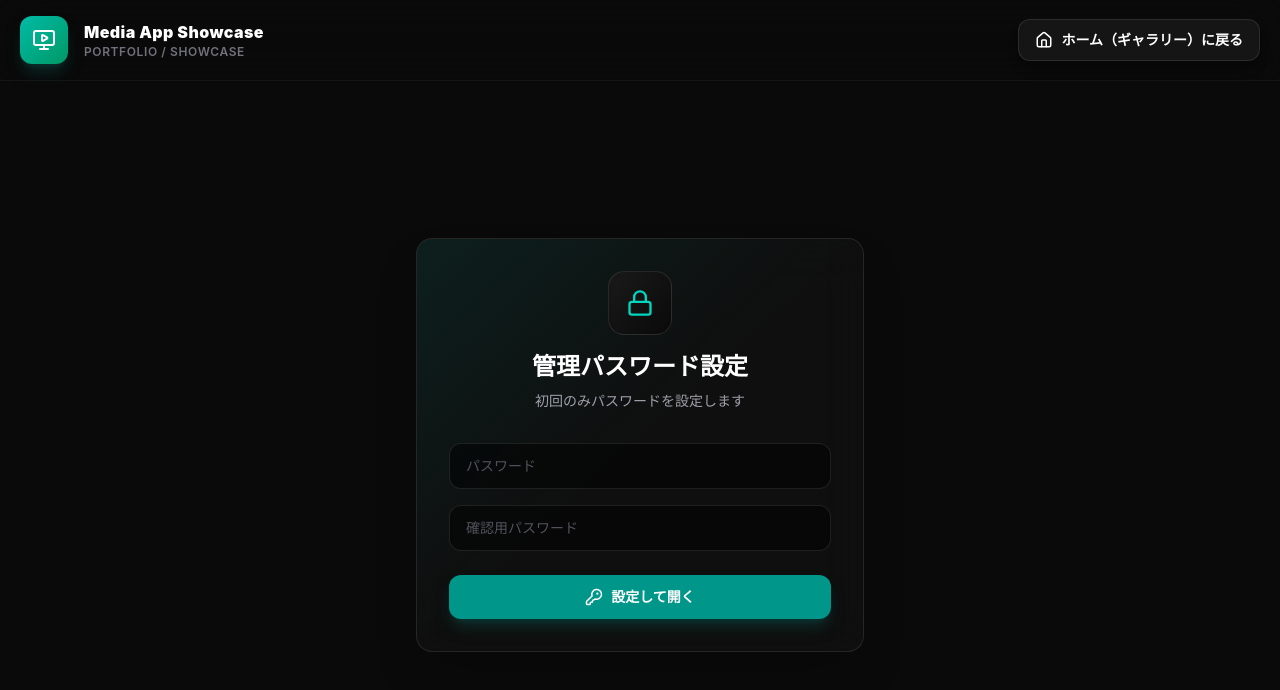
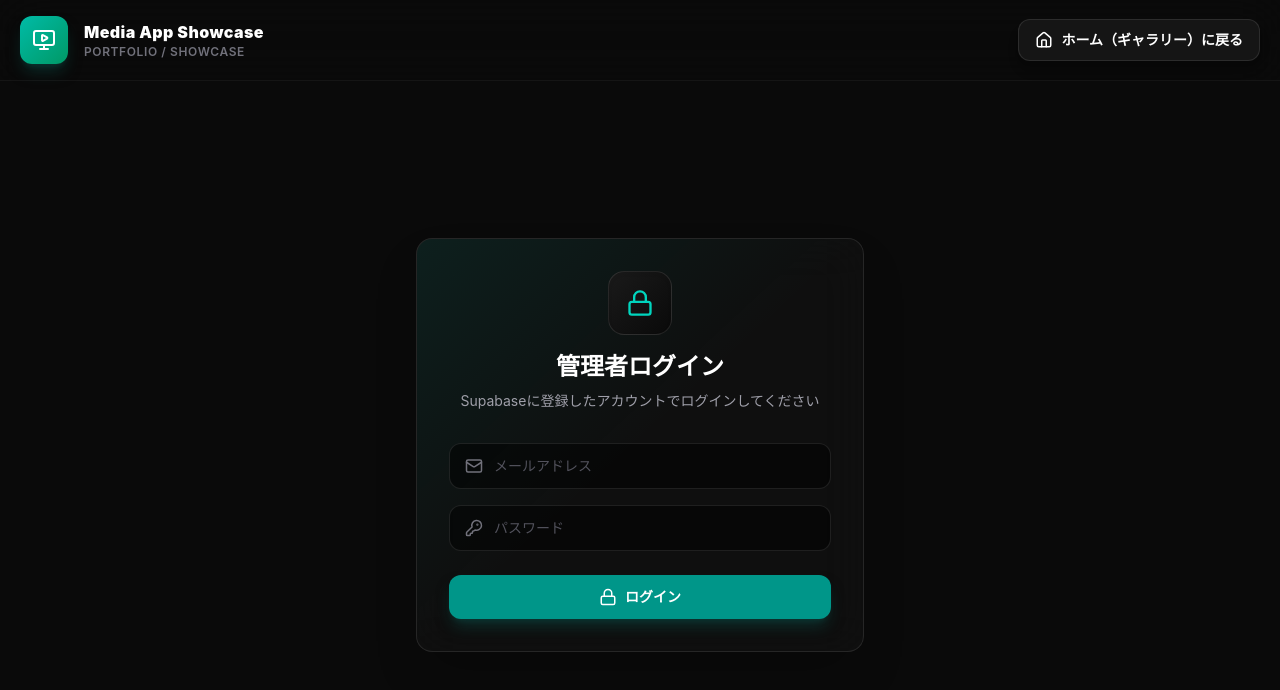
Before and after one commit to reichi23-cell/media-portfolio, a React (Vite) app: page / in a window 1280 px wide. Both pictures are taken after a click on the button "管理画面へ". Shown: the top 690 px of the page. Built offline with nearby package versions, Linux system fonts and the light colour scheme; no server answers; the database is empty.

Commit message:
feat: implement supabase auth for admin

```diff
--- a/src/components/ShowcaseSite/components/AdminLockPanel.tsx
+++ b/src/components/ShowcaseSite/components/AdminLockPanel.tsx
@@ -1,23 +1,39 @@
-import React from 'react';
-import { Lock, KeyRound } from 'lucide-react';
+import React, { useState } from 'react';
+import { Lock, KeyRound, Mail, Loader2 } from 'lucide-react';
+import { supabase } from '../../../lib/supabase';
 
 export function AdminLockPanel({
-  hasPassword,
-  password,
-  confirmPassword,
-  error,
-  onPasswordChange,
-  onConfirmPasswordChange,
-  onSubmit,
+  onLoginSuccess,
 }: {
-  hasPassword: boolean;
-  password: string;
-  confirmPassword: string;
-  error: string;
-  onPasswordChange: (value: string) => void;
-  onConfirmPasswordChange: (value: string) => void;
-  onSubmit: () => void;
+  onLoginSuccess: () => void;
 }) {
+  const [email, setEmail] = useState('');
+  const [password, setPassword] = useState('');
+  const [error, setError] = useState('');
+  const [loading, setLoading] = useState(false);
+
+  const handleSubmit = async () => {
+    if (!email || !password) {
+      setError('メールアドレスとパスワードを入力してください。');
+      return;
+    }
+    setLoading(true);
+    setError('');
+
+    const { data, error: signInError } = await supabase.auth.signInWithPassword({
+      email,
+      password,
+    });
+
+    setLoading(false);
+
+    if (signInError) {
+      setError('ログインに失敗しました。メールアドレスかパスワードが間違っています。');
+    } else if (data.session) {
+      onLoginSuccess();
+    }
+  };
+
   return (
     <main className="mx-auto grid min-h-[calc(100vh-73px)] max-w-7xl place-items-center px-5 py-8 animate-in fade-in zoom-in-95 duration-500">
       <section className="relative w-full max-w-md overflow-hidden rounded-2xl border border-white/10 bg-[#111]/80 backdrop-blur-xl p-8 shadow-2xl">
@@ -28,39 +44,50 @@ export function AdminLockPanel({
             <div className="grid h-16 w-16 place-items-center rounded-2xl bg-gradient-to-br from-[#1a1a1a] to-[#0a0a0a] border border-white/10 text-teal-400 shadow-inner mb-4">
               <Lock size={28} />
             </div>
-            <h1 className="text-2xl font-black text-white">{hasPassword ? '管理画面ロック' : '管理パスワード設定'}</h1>
-            <p className="mt-2 text-sm text-zinc-400">{hasPassword ? 'パスワードを入力してロックを解除してください' : '初回のみパスワードを設定します'}</p>
+            <h1 className="text-2xl font-black text-white">管理者ログイン</h1>
+            <p className="mt-2 text-sm text-zinc-400">Supabaseに登録したアカウントでログインしてください</p>
           </div>
 
           <div className="space-y-4">
-            <input
-              value={password}
-              onChange={event => onPasswordChange(event.target.value)}
-              className="w-full rounded-xl border border-white/10 bg-black/50 px-4 py-3 text-sm text-white outline-none focus:border-teal-500/50 focus:ring-1 focus:ring-teal-500/50 transition-all placeholder:text-zinc-600"
-              placeholder="パスワード"
-              type="password"
-              autoComplete={hasPassword ? 'current-password' : 'new-password'}
-              onKeyDown={(e) => e.key === 'Enter' && onSubmit()}
-            />
-            {!hasPassword && (
+            <div className="relative">
+              <div className="absolute inset-y-0 left-0 flex items-center pl-4 pointer-events-none text-zinc-500">
+                <Mail size={18} />
+              </div>
               <input
-                value={confirmPassword}
-                onChange={event => onConfirmPasswordChange(event.target.value)}
-                className="w-full rounded-xl border border-white/10 bg-black/50 px-4 py-3 text-sm text-white outline-none focus:border-teal-500/50 focus:ring-1 focus:ring-teal-500/50 transition-all placeholder:text-zinc-600"
-                placeholder="確認用パスワード"
+                value={email}
+                onChange={event => setEmail(event.target.value)}
+                className="w-full rounded-xl border border-white/10 bg-black/50 pl-11 pr-4 py-3 text-sm text-white outline-none focus:border-teal-500/50 focus:ring-1 focus:ring-teal-500/50 transition-all placeholder:text-zinc-600"
+                placeholder="メールアドレス"
+                type="email"
+                autoComplete="email"
+                onKeyDown={(e) => e.key === 'Enter' && handleSubmit()}
+              />
+            </div>
+
+            <div className="relative">
+              <div className="absolute inset-y-0 left-0 flex items-center pl-4 pointer-events-none text-zinc-500">
+                <KeyRound size={18} />
+              </div>
+              <input
+                value={password}
+                onChange={event => setPassword(event.target.value)}
+                className="w-full rounded-xl border border-white/10 bg-black/50 pl-11 pr-4 py-3 text-sm text-white outline-none focus:border-teal-500/50 focus:ring-1 focus:ring-teal-500/50 transition-all placeholder:text-zinc-600"
+                placeholder="パスワード"
                 type="password"
-                autoComplete="new-password"
-                onKeyDown={(e) => e.key === 'Enter' && onSubmit()}
+                autoComplete="current-password"
+                onKeyDown={(e) => e.key === 'Enter' && handleSubmit()}
               />
-            )}
+            </div>
+
             {error && <p className="text-sm font-semibold text-rose-500 animate-pulse">{error}</p>}
 
             <button
-              onClick={onSubmit}
-              className="mt-2 inline-flex w-full items-center justify-center gap-2 rounded-xl bg-teal-600 px-4 py-3 text-sm font-bold text-white shadow-lg shadow-teal-900/50 transition-all hover:bg-teal-500 hover:-translate-y-0.5 active:translate-y-0"
+              onClick={handleSubmit}
+              disabled={loading}
+              className="mt-2 inline-flex w-full items-center justify-center gap-2 rounded-xl bg-teal-600 px-4 py-3 text-sm font-bold text-white shadow-lg shadow-teal-900/50 transition-all hover:bg-teal-500 hover:-translate-y-0.5 active:translate-y-0 disabled:opacity-50 disabled:pointer-events-none"
             >
-              <KeyRound size={18} />
-              {hasPassword ? 'ロック解除' : '設定して開く'}
+              {loading ? <Loader2 size={18} className="animate-spin" /> : <Lock size={18} />}
+              ログイン
             </button>
           </div>
         </div>
--- a/src/components/ShowcaseSite/index.tsx
+++ b/src/components/ShowcaseSite/index.tsx
@@ -1,8 +1,7 @@
 import React, { useState, useEffect } from 'react';
 import { MonitorPlay, Home, Lock } from 'lucide-react';
 import { useShowcaseData } from './hooks/useShowcaseData';
-import { hashPassword } from './utils';
-import { ADMIN_LOCK_KEY } from './constants';
+import { supabase } from '../../lib/supabase';
 import { AdminView } from './views/AdminView';
 import { GalleryView } from './views/GalleryView';
 import { HomeView } from './views/HomeView';
@@ -25,11 +24,22 @@ export default function ShowcaseSite({
   const [selectedAppId, setSelectedAppId] = useState('');
 
   const [siteMode, setSiteMode] = useState<'home' | 'video' | 'image' | 'app' | 'admin'>('home');
-  const [adminPasswordHash, setAdminPasswordHash] = useState<string | null>(null);
   const [isAdminUnlocked, setIsAdminUnlocked] = useState(false);
-  const [adminPassword, setAdminPassword] = useState('');
-  const [adminPasswordConfirm, setAdminPasswordConfirm] = useState('');
-  const [adminLockError, setAdminLockError] = useState('');
+
+  // Check initial session
+  useEffect(() => {
+    supabase.auth.getSession().then(({ data: { session } }) => {
+      setIsAdminUnlocked(!!session);
+    });
+
+    const {
+      data: { subscription },
+    } = supabase.auth.onAuthStateChange((_event: any, session: any) => {
+      setIsAdminUnlocked(!!session);
+    });
+
+    return () => subscription.unsubscribe();
+  }, []);
 
   // Handle Hash routing for admin
   useEffect(() => {
@@ -41,7 +51,6 @@ export default function ShowcaseSite({
       }
     };
 
-    // Initial check
     handleHashChange();
 
     window.addEventListener('hashchange', handleHashChange);
@@ -53,48 +62,24 @@ export default function ShowcaseSite({
     if (apps.length > 0 && !selectedAppId) setSelectedAppId(apps[0].id);
   }, [mediaItems, apps, selectedMediaId, selectedAppId]);
 
-  useEffect(() => {
-    setAdminPasswordHash(localStorage.getItem(ADMIN_LOCK_KEY));
-  }, []);
-
-  const handleAdminLockSubmit = async () => {
-    const trimmed = adminPassword.trim();
-    setAdminLockError('');
-
-    if (trimmed.length < 4) {
-      setAdminLockError('4文字以上で入力してください。');
-      return;
-    }
-
-    if (!adminPasswordHash) {
-      if (adminPassword !== adminPasswordConfirm) {
-        setAdminLockError('確認用パスワードが一致しません。');
-        return;
-      }
-      const nextHash = await hashPassword(adminPassword);
-      localStorage.setItem(ADMIN_LOCK_KEY, nextHash);
-      setAdminPasswordHash(nextHash);
-      setIsAdminUnlocked(true);
-      setAdminPassword('');
-      setAdminPasswordConfirm('');
-      return;
-    }
-
-    const inputHash = await hashPassword(adminPassword);
-    if (inputHash !== adminPasswordHash) {
-      setAdminLockError('パスワードが違います。');
-      return;
-    }
-
-    setIsAdminUnlocked(true);
-    setAdminPassword('');
-    setAdminPasswordConfirm('');
+  const handleLogout = async () => {
+    await supabase.auth.signOut();
+    setIsAdminUnlocked(false);
   };
 
   const renderContent = () => {
     switch (siteMode) {
       case 'admin':
         return isAdminUnlocked ? (
+          <div className="animate-in fade-in duration-500">
+            <div className="mx-auto max-w-7xl px-5 py-4 flex justify-end">
+              <button
+                onClick={handleLogout}
+                className="text-xs font-bold text-zinc-500 hover:text-white transition-colors"
+              >
+                ログアウト
+              </button>
+            </div>
             <AdminView
               mediaItems={mediaItems} apps={apps}
               addMedia={addMediaItem} addLocalMediaItems={addLocalMediaItems} removeMedia={removeMediaItem}
@@ -103,16 +88,9 @@ export default function ShowcaseSite({
               selectedAppId={selectedAppId} setSelectedAppId={setSelectedAppId}
               onOpenEditor={onOpenEditor} onOpenRigLab={onOpenRigLab}
             />
+          </div>
         ) : (
-          <AdminLockPanel
-            hasPassword={!!adminPasswordHash}
-            password={adminPassword}
-            confirmPassword={adminPasswordConfirm}
-            error={adminLockError}
-            onPasswordChange={setAdminPassword}
-            onConfirmPasswordChange={setAdminPasswordConfirm}
-            onSubmit={handleAdminLockSubmit}
-          />
+          <AdminLockPanel onLoginSuccess={() => setIsAdminUnlocked(true)} />
         );
       case 'video':
       case 'image':
```
Lines whose indentation alone changed are shown as unchanged.
